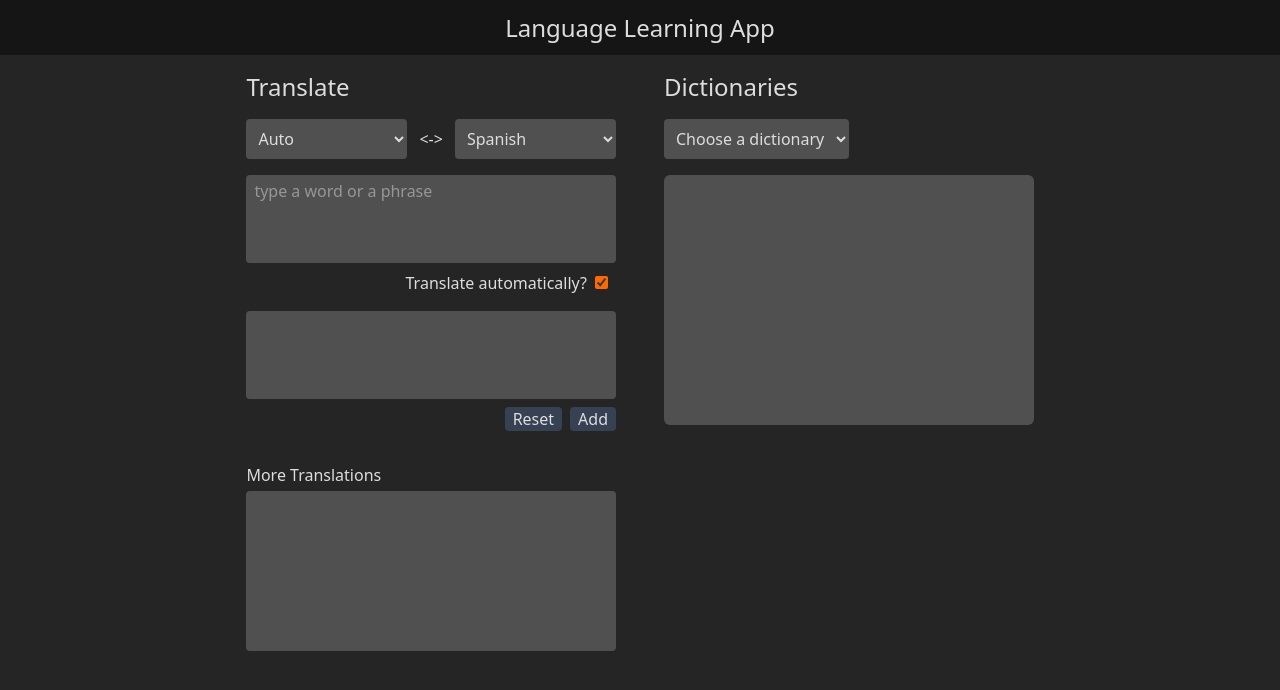
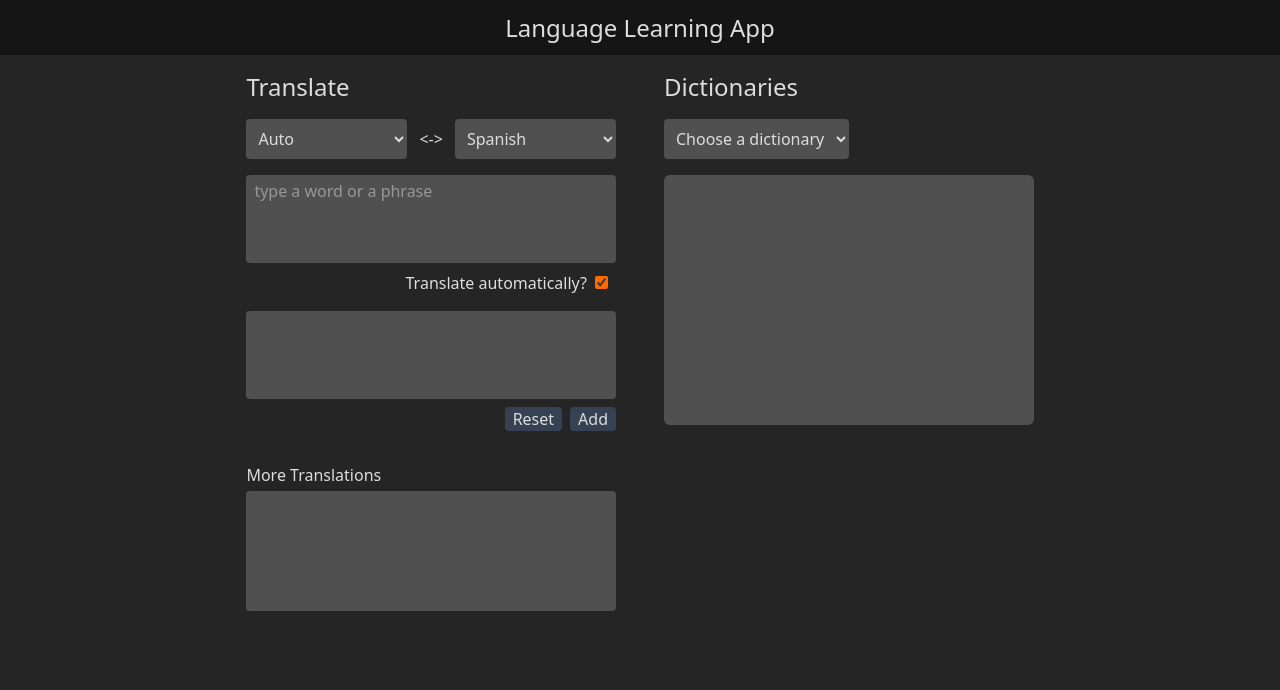
Before and after one commit to self-related/language-learn-app, a React (Vite) app: page / in a window 1280 px wide. Shown: the top 690 px of the page. Built offline with nearby package versions, Linux system fonts and the light colour scheme.

Commit message:
styling 'Other translation' block

```diff
--- a/src/components/TranslateSection/MoreTranslations.tsx
+++ b/src/components/TranslateSection/MoreTranslations.tsx
@@ -14,9 +14,9 @@ export default function MoreTranslations( {otherTranslations, onWordClick}: Prop
             {/* nested list of translated words one by one */}
             {
                 entry.translations.map((word, index) => (
-                    <span key={"word-" + index}>
+                    <span key={"word-" + index} className="break-words">
                         {index ? ", " : " "}
-                        <span onClick={onWordClick} className="cursor-pointer bg-[#414343] hover:bg-gray-600 p-1 ml-1 rounded-sm leading-8">{word}</span>
+                        <span onClick={onWordClick} className="cursor-pointer bg-[#414343] hover:bg-gray-600 p-1 ml-1 rounded-md leading-8">{word}</span>
                     </span>
                 ))
             }
@@ -30,7 +30,7 @@ export default function MoreTranslations( {otherTranslations, onWordClick}: Prop
         </h2>
 
         <div
-            className='block w-full h-40 overflow-y-scroll bg-[#505050] accent-orange-400 mt-1 px-2 py-1 resize-none rounded-sm'
+            className='block w-full min-h-30 max-h-48 overflow-y-scroll bg-[#505050] accent-orange-400 mt-1 px-2 py-1 resize-none rounded-sm'
         >
             <ol>
                 {
```
